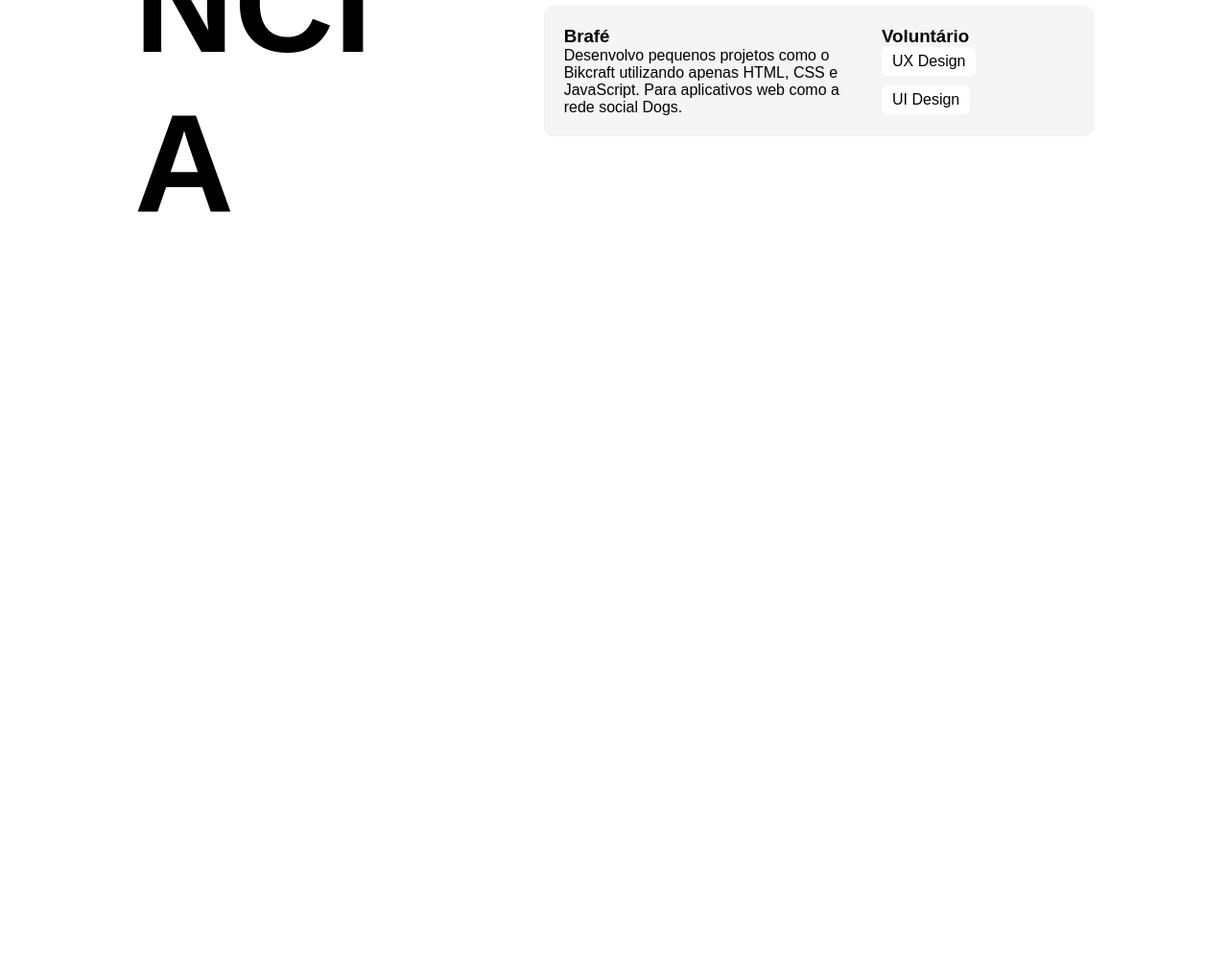
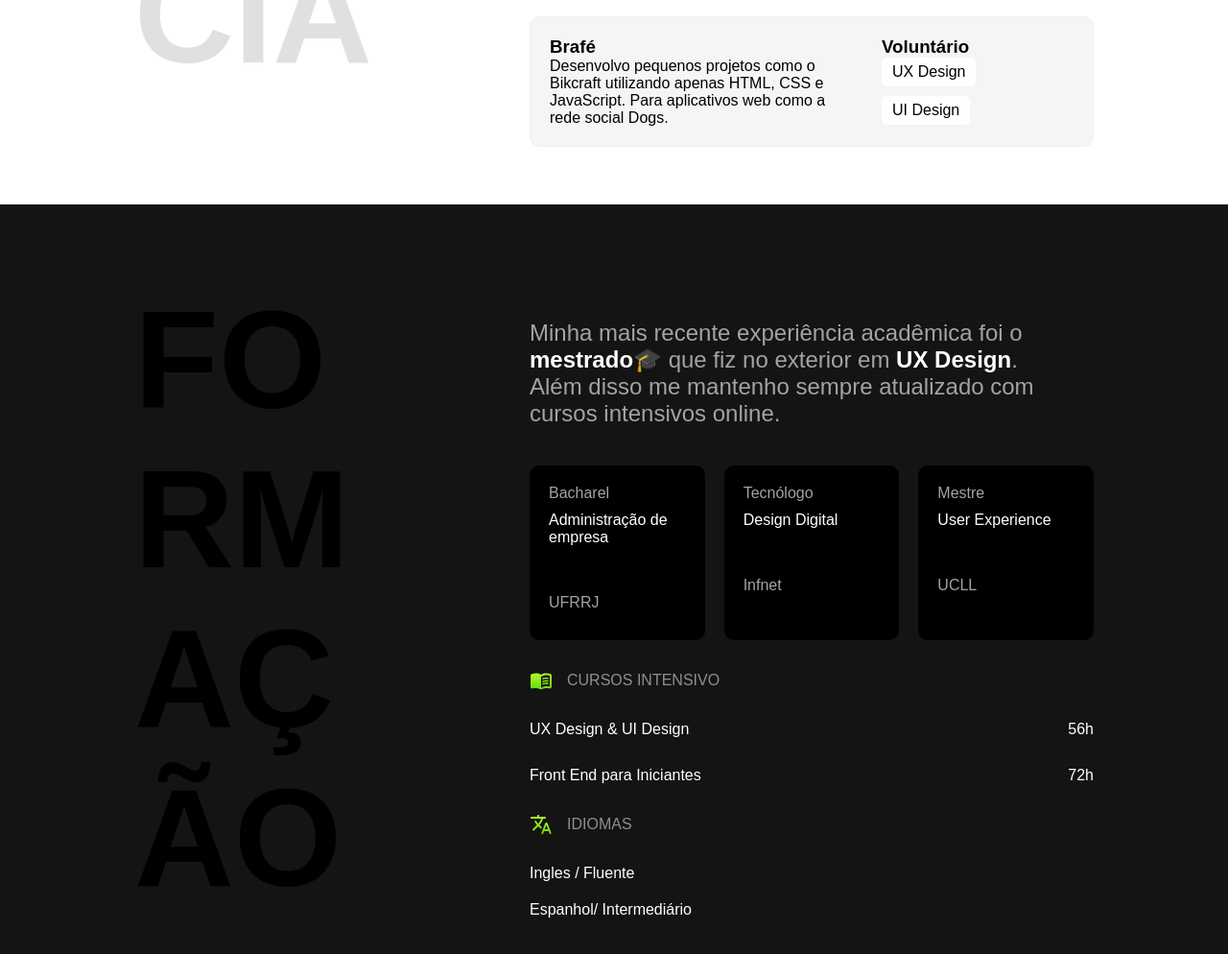
Before and after one commit to Ramonlleopoldo/Portfolio-origamid, a plain HTML site: page index.html in a window 1280 px wide. Shown: the part 1148-2142 px from the top of the page at 96% size. Before the commit the page ends 1442 px from the top, so only its background shows below. Drawn offline with Linux system fonts and the light colour scheme.

Commit message:
adicionado layout de formação, criação dos estilos de formaçã0

```diff
--- a/experiencia.css
+++ b/experiencia.css
@@ -2,13 +2,14 @@
   display: grid;
   grid-template-columns: 1fr 2fr;
   margin: 40px 140px;
-  gap: 140px;
+  gap: 118px;
 }
 .experiencia-h1 {
   max-width: 450px;
   font-size: 9rem;
   font-weight: 900;
   word-break: break-all;
+  color: #e0e0e0;
 }
 .experiencia-texto-p {
   color: #525252;
--- /dev/null
+++ b/formacao.css
@@ -0,0 +1,69 @@
+.bg-black {
+  margin: 0 auto;
+  color: #fff;
+  background-color: #141414;
+  padding-top: 40px;
+  padding-bottom: 40px;
+}
+.formacao {
+  display: grid;
+  grid-template-columns: 1fr 2fr;
+  margin: 40px 140px;
+  gap: 118px;
+}
+.formacao-grid-titulo {
+  max-width: 450px;
+  font-size: 9rem;
+  font-weight: 900;
+  word-break: break-all;
+  color: #000;
+}
+.formacao-texto-p {
+  color: #a3a3a3;
+  padding: 40px 0px;
+  font-size: 1.5rem;
+  max-width: 40ch;
+}
+.formacao-texto-p span {
+  font-weight: 900;
+  color: #fff;
+}
+.graduacao {
+  display: flex;
+  justify-content: space-between;
+  flex-wrap: wrap;
+  gap: 20px;
+}
+.graduacao-item {
+  border-radius: 10px;
+  display: flex;
+  flex-direction: column;
+  background-color: #000;
+  padding: 20px;
+  flex: 1;
+}
+.graduacao-nivel,
+.graduacao-local {
+  color: #a3a3a3;
+  margin-bottom: 10px;
+}
+.graduacao-nome {
+  color: #ffffff;
+  margin-bottom: 50px;
+}
+.curso-intensivo {
+  margin-top: 30px;
+}
+.curso-titulo {
+  display: flex;
+  align-items: center;
+  gap: 15px;
+}
+.curso-titulo p {
+  color: #8f8f8f;
+}
+.curso-intensivo li {
+  display: flex;
+  justify-content: space-between;
+  margin: 30px 0 20px 0;
+}
--- a/index.html
+++ b/index.html
@@ -73,6 +73,52 @@
       </div>
     </div>
   </section>
+  <div class="bg-black">
+    <section class="formacao">
+      <span class="formacao-grid-titulo">FORMAÇÃO</span>
+      <div class="formacao-grid-texto">
+        <p class="formacao-texto-p">Minha mais recente experiência acadêmica foi o <span>mestrado</span>🎓 que fiz no exterior em <span>UX Design</span>. Além disso me mantenho sempre atualizado com cursos intensivos online.</p>
+        <div class="graduacao">
+          <div class="graduacao-item">
+            <span class="graduacao-nivel">Bacharel</span>
+            <span class="graduacao-nome">Administração de empresa</span>
+            <span class="graduacao-local">UFRRJ</span>
+          </div>
+          <div class="graduacao-item">
+            <span class="graduacao-nivel">Tecnólogo</span>
+            <span class="graduacao-nome">Design Digital</span>
+            <span class="graduacao-local">Infnet</span>
+          </div>
+          <div class="graduacao-item">
+            <span class="graduacao-nivel">Mestre</span>
+            <span class="graduacao-nome">User Experience</span>
+            <span class="graduacao-local">UCLL</span>
+          </div>
+
+        </div>
+        <div class="curso-intensivo">
+          <span class="curso-titulo">
+            <img src="./assets/img/cursos.svg" alt="">
+            <p>CURSOS INTENSIVO</p>
+          </span>
+          <ol>
+            <li><span class="curso-nome">UX Design & UI Design</span> <span class="curso-tempo">56h</span></li>
+            <li><span class="curso-nome">Front End para Iniciantes</span> <span class="curso-tempo">72h</span></li>
+          </ol>
+        </div>
+        <div class="curso-intensivo">
+          <span class="curso-titulo">
+            <img src="./assets/img/idiomas.svg" alt="icone idiomas">
+            <p>IDIOMAS</p>
+          </span>
+          <ol>
+            <li><span class="curso-nome">Ingles / Fluente</span></li>
+            <li<span class="curso-nome">Espanhol/ Intermediário</span></li>
+          </ol>
+        </div>
+      </div>
+    </section>
+  </div>
 </div>
 
 </body>
--- a/perfil.css
+++ b/perfil.css
@@ -2,7 +2,7 @@
   margin: 40px 140px;
   display: grid;
   grid-template-columns: 1fr 2fr;
-  gap: 140px;
+  gap: 118px;
 }
 .perfil-texto {
   font-size: 4.5rem;
--- a/style.css
+++ b/style.css
@@ -2,22 +2,24 @@
 @import url(./header.css);
 @import url(./perfil.css);
 @import url(./experiencia.css);
+@import url(./formacao.css);
 /*reset geral*/
 * {
   margin: 0;
   box-sizing: border-box;
   font-family: "Fira Sans", sans-serif;
+  padding: 0;
 }
 a {
   text-decoration: none;
 }
 
-/*container do site*/
+/*container do site
 .container {
   max-width: 1440px;
   margin: 0 auto;
 }
-
+*/
 img {
   max-width: 100%;
 }
```
